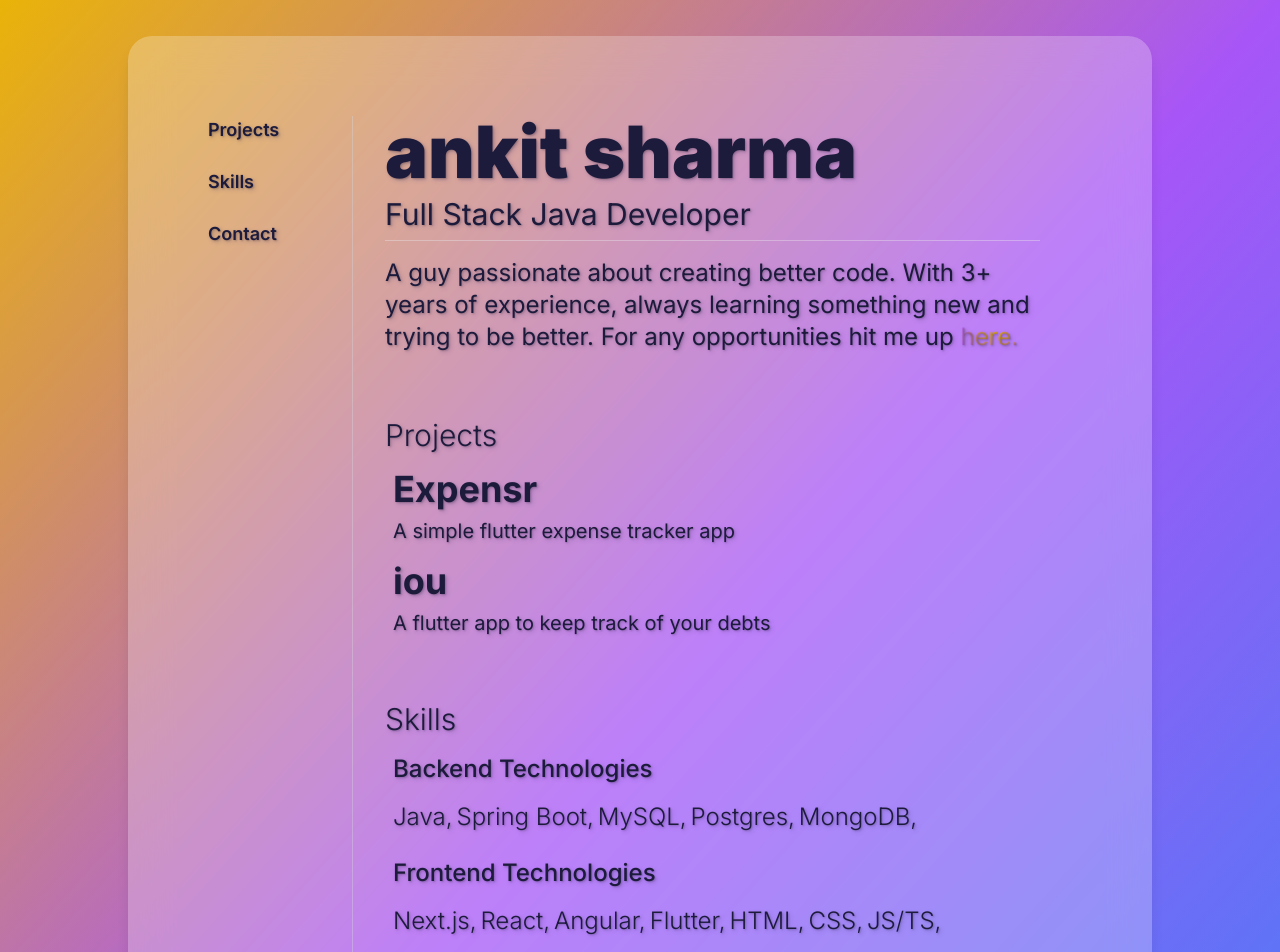
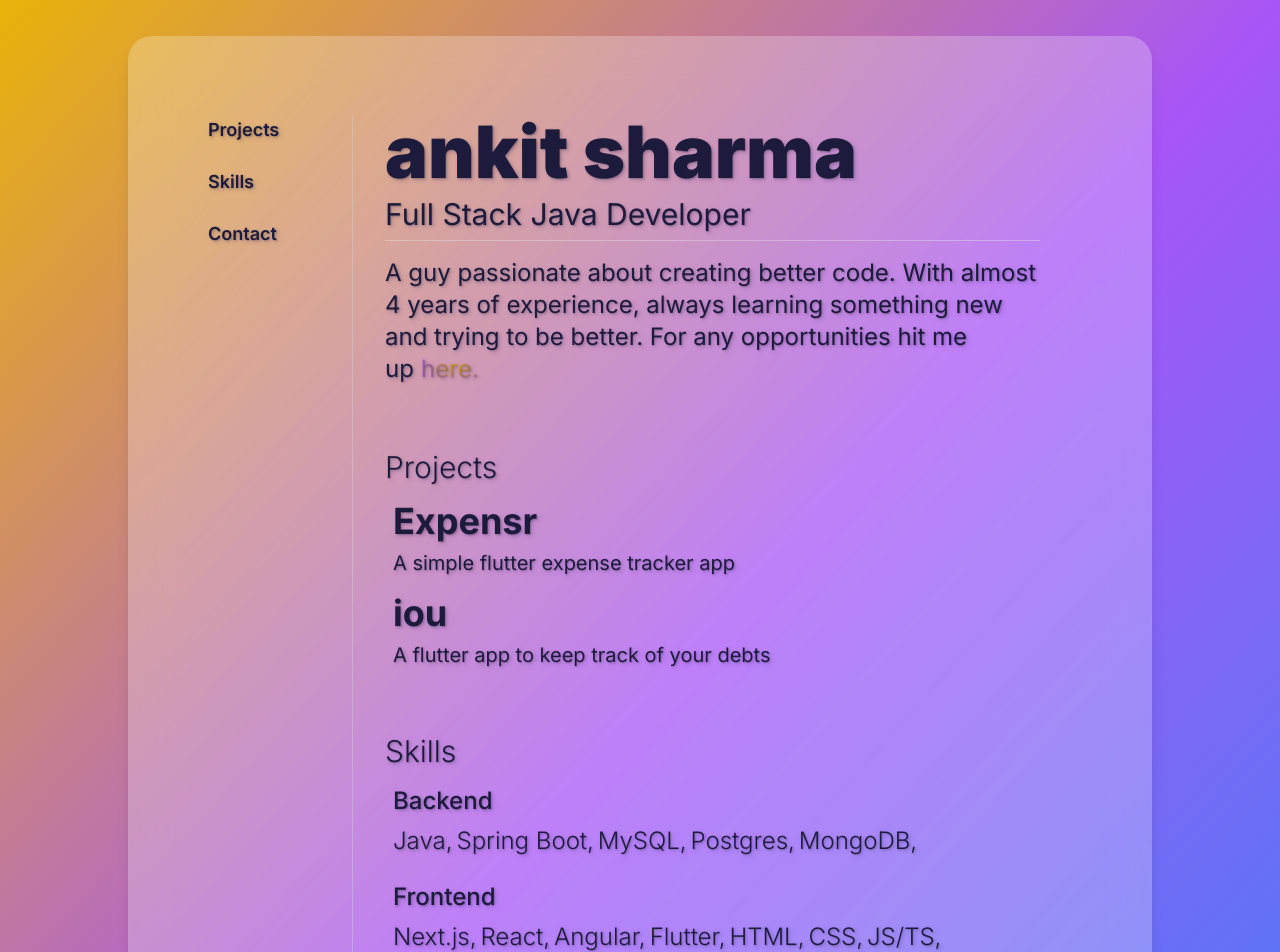
Before and after one commit to darkaster72/darkaster72.github.io, a React (Create React App) app: page / in a window 1280 px wide. Shown: the top 952 px of the page. Built offline with nearby package versions, Linux system fonts and the light colour scheme.

Commit message:
update content

```diff
--- a/src/pages/LINKS.jsx
+++ b/src/pages/LINKS.jsx
@@ -17,15 +17,15 @@ export const LINKS = [
 ];
 export const SKILLS = [
   {
-    title: "Backend Technologies",
+    title: "Backend",
     items: ["Java", "Spring Boot", "MySQL", "Postgres", "MongoDB"],
   },
   {
-    title: "Frontend Technologies",
+    title: "Frontend",
     items: ["Next.js", "React", "Angular", "Flutter", "HTML", "CSS", "JS/TS"],
   },
   {
-    title: "Cloud Technologies",
+    title: "Cloud",
     items: ["AWS EC2", "AWS Lambda", "AWS Amplify"],
   },
 ];
--- a/src/pages/home.component.jsx
+++ b/src/pages/home.component.jsx
@@ -28,9 +28,9 @@ const HomePage = () => (
               <hr className="px-4 text-gray-700 opacity-40" />
             </div>
             <div className="mt-4 text-2xl">
-              A guy passionate about creating better code. With 3+ years of
-              experience, always learning something new and trying to be better.
-              For any opportunities hit me up&nbsp;
+              A guy passionate about creating better code. With almost 4 years
+              of experience, always learning something new and trying to be
+              better. For any opportunities hit me up&nbsp;
               <a
                 href="mailto:sankit72+opportunity@gmail.com"
                 className="dancing-text"
@@ -60,7 +60,7 @@ const HomePage = () => (
               <div className="text-3xl font-thin">Skills</div>
               <div className="flex flex-col gap-6 mt-4 pl-2">
                 {SKILLS.map((skill) => (
-                  <div className="flex flex-col gap-4" key={skill.title}>
+                  <div className="flex flex-col gap-2" key={skill.title}>
                     <div className="text-2xl font-medium">{skill.title}</div>
                     <div className="flex flex-wrap gap-1 text-2xl font-thin comma-seperate list-none">
                       {skill.items.map((item) => (
```
